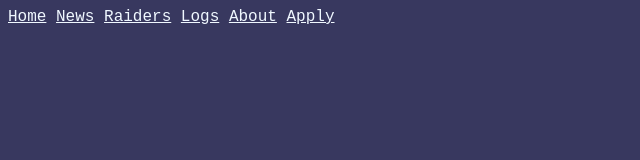
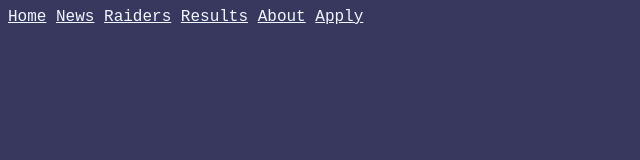
Before and after one commit to ThoernVE/Disbanded-webpage, a plain HTML site: page about.html in a window 1280 px wide. Shown: the full height of the page, 0-640 px from the left. Drawn offline with Linux system fonts and the light colour scheme.

Commit message:
changed name on logs.html to results.html and changed in in every file.

```diff
--- a/about.html
+++ b/about.html
@@ -10,7 +10,7 @@
         <a href="index.html">Home</a>
         <a href="news.html">News</a>
         <a href="raiders.html">Raiders</a>
-        <a href="logs.html">Logs</a>
+        <a href="results.html">Results</a>
         <a href="about.html">About</a>
         <a href="apply.html">Apply</a>
     </header>
```
Also changed, not shown: apply.html (+1 -1 lines), index.html (+1 -1 lines), news.html (+1 -1 lines), raiders.html (+1 -1 lines), results.html (renamed from logs.html, +1 -1 lines), script.js (line endings or trailing spaces).
